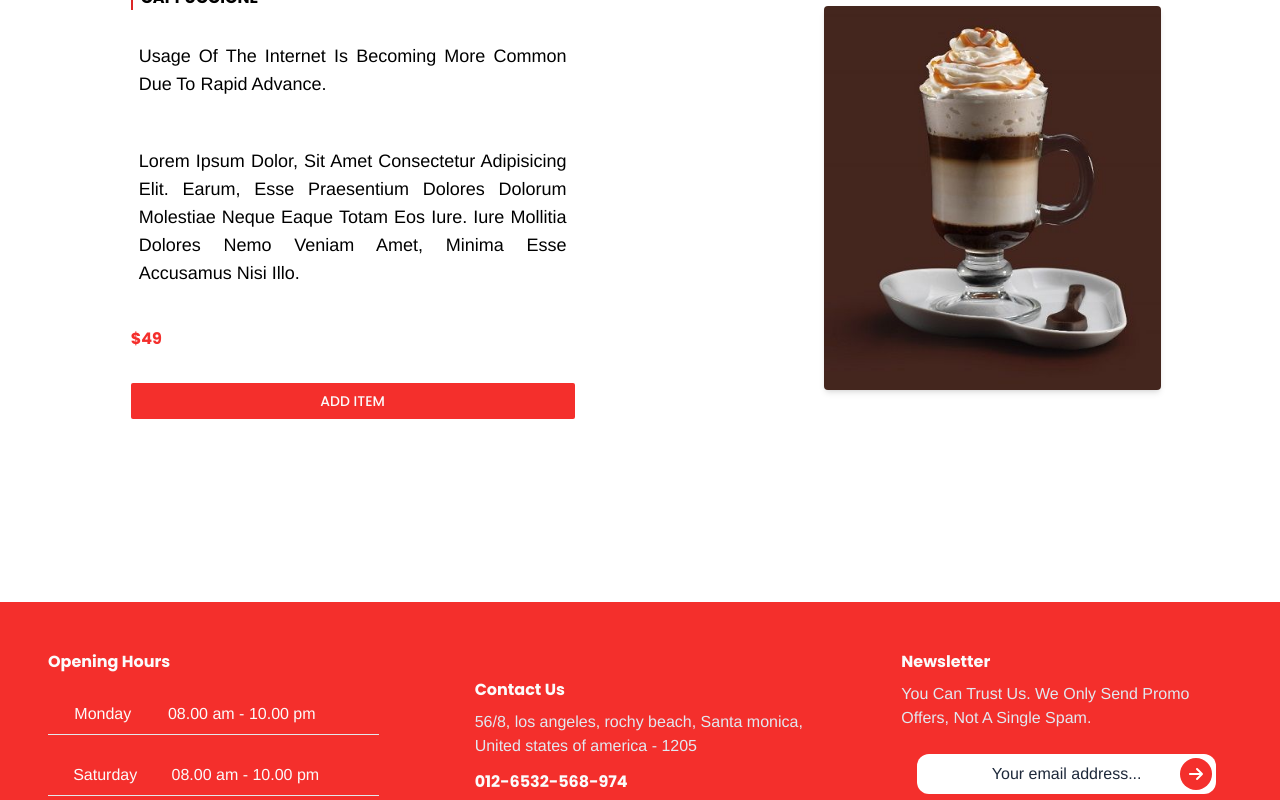
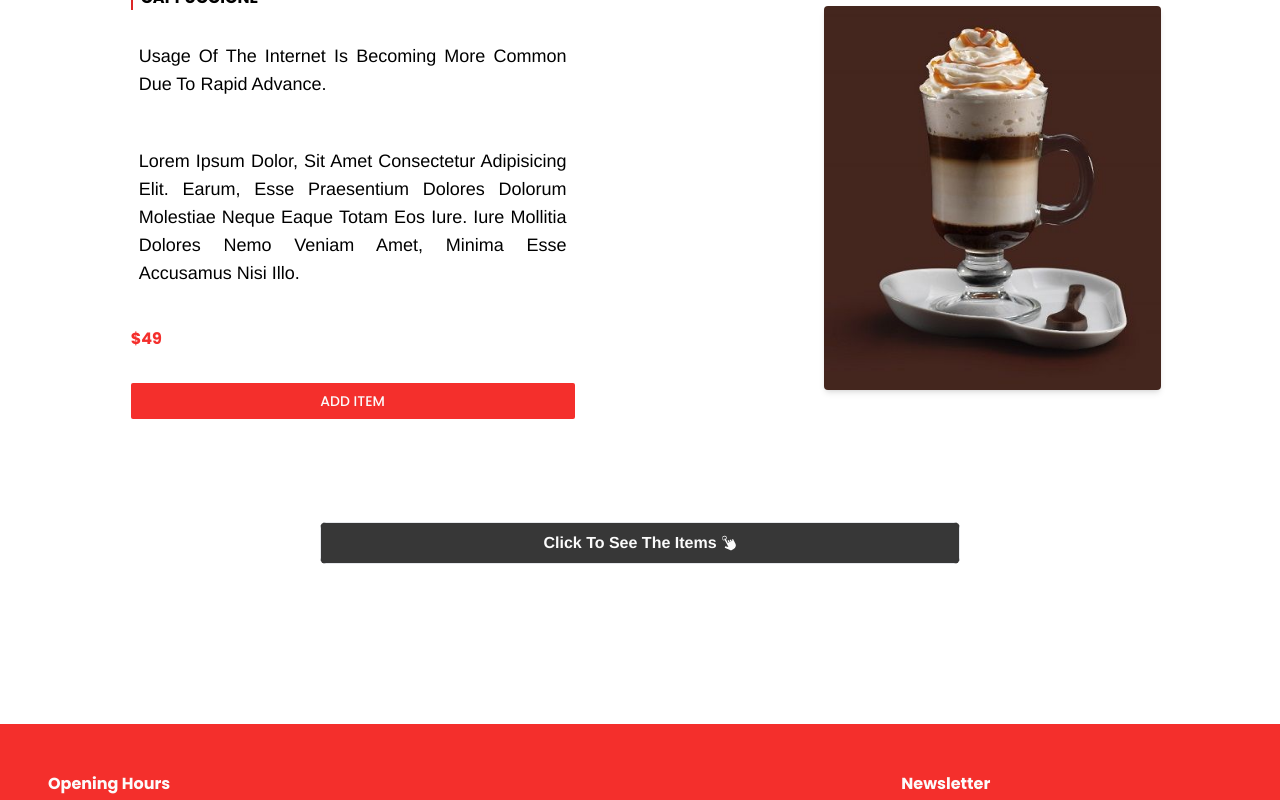
Before and after one commit to Code2Time/Marco-Restaurant, a React (Vite) app: page /orders/1 in a window 1280 px wide. Both pictures are taken after a click on the button "ADD ITEM". Shown: the part 626-1426 px from the top of the page. Built offline with nearby package versions, Linux system fonts and the light colour scheme.

Commit message:
Set "AllOrders" Value And Update "Order" Page Ui

```diff
--- a/src/context/OrderContext.tsx
+++ b/src/context/OrderContext.tsx
@@ -11,6 +11,8 @@ export const UseOrdersContext = () => {
 
 // Create Layout For Use Context
 export const OrderContextProvider = ({ children }: IOrderContextProvider) => {
+
+  // Our Cart
   const [orders, setOrders] = useState<Iorders[]>([]);
 
   const HandleIncreasOrder = (id: number) => {
@@ -58,9 +60,11 @@ export const OrderContextProvider = ({ children }: IOrderContextProvider) => {
    })
  }
 
+ const AllOrders = orders.reduce((total , item)=> total + item.qty ,0)
+
   return (
     <OrderContext.Provider
-      value={{ orders, HandleIncreasOrder, HandleDecreasOrder , Orderqty , HandleRemoveOrder}}
+      value={{ orders, HandleIncreasOrder, HandleDecreasOrder , Orderqty , HandleRemoveOrder ,AllOrders}}
     >
       {children}
     </OrderContext.Provider>
--- a/src/pages/Order.tsx
+++ b/src/pages/Order.tsx
@@ -1,9 +1,11 @@
 import { toast, ToastContainer } from "react-toastify";
 import orderbg from "../assets/order/order.png";
 import "react-toastify/dist/ReactToastify.css";
-import { useParams } from "react-router-dom";
+import { Link, useParams } from "react-router-dom";
 import { MenuData } from "../data/MenuData";
 import Footer from "../components/Footer";
+import { UseOrdersContext } from "../context/OrderContext";
+import { GiClick } from "react-icons/gi";
 
 
 
@@ -11,6 +13,8 @@ import Footer from "../components/Footer";
 function Order() {
   const param = useParams<{ id: any }>().id;
   let selected = MenuData.filter((item) => item.id == param);
+
+const {HandleIncreasOrder , AllOrders} = UseOrdersContext()
 
   /* notify message */
   const notify = () =>
@@ -60,7 +64,7 @@ function Order() {
               <div className="w-2/3">
                 <button
                   onClick={() => {
-                    notify();
+                    notify() , HandleIncreasOrder(parseInt(param));
                   }}
                   className=" w-full mt-4 py-2 px-3 text-sm bg-red1 outline-none uppercase poppins-5 transition-all btn text-my-white rounded-sm"
                 >
@@ -89,6 +93,13 @@ function Order() {
             </div>
           </div>
         ))}
+        <div className={AllOrders == 0? '' : 'w-6/12 h-auto mx-auto transition-all  rounded-md overflow-hidden   '}>
+          {AllOrders == 0? (''):
+          <Link to='/'className="w-full h-full flex flex-col sm:flex-row text-center items-center justify-center gap-1 poppins-7 capitalize text-my-white bg-gray1 border  py-2 " >
+            <h1>Click to see the items</h1>
+            <GiClick />
+          </Link>}
+        </div>
       </section>
       <Footer />
     </>
--- a/src/styles/main-style.scss
+++ b/src/styles/main-style.scss
@@ -154,4 +154,6 @@ body{
     }
 
 
+
+
 }
--- a/src/types/Types.ts
+++ b/src/types/Types.ts
@@ -54,5 +54,6 @@ export interface IOrderContext {
   HandleIncreasOrder : (id : number) => void,
   HandleDecreasOrder : (id : number) => void,
   Orderqty : (id : number) => number,
-  HandleRemoveOrder : (id : number) => void
+  HandleRemoveOrder : (id : number) => void,
+  AllOrders : number
 }
```
